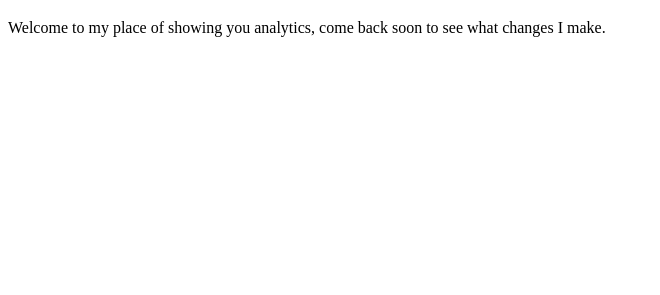
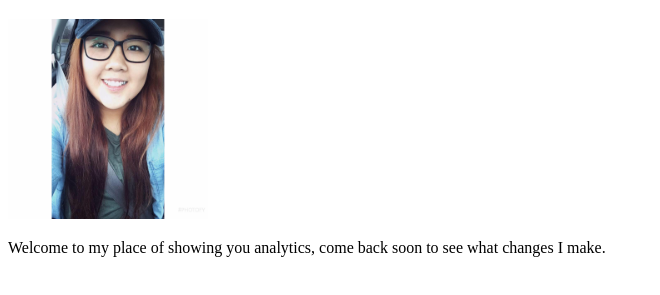
Before and after one commit to viksteers/VikkisWebsite, a plain HTML site: page index.html in a window 1280 px wide. Shown: the part 61-356 px from the top of the page, without its empty margins (0-660 px from the left). Drawn offline with Linux system fonts and the light colour scheme.

Commit message:
added photo of me

```diff
--- a/index.html
+++ b/index.html
@@ -8,6 +8,7 @@
 </head>
 <body>
     <h1>Welcome to my BI Site.</h1>
+    <img src="me.png" height="200px">
     <p> Welcome to my place of showing you analytics,
         come back soon to see what changes I make.</p>
 </body>
```
Also changed, not shown: me.png (added).
